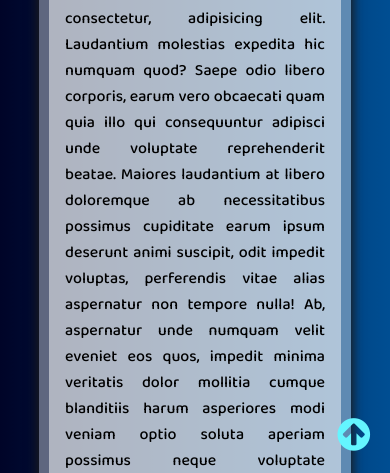
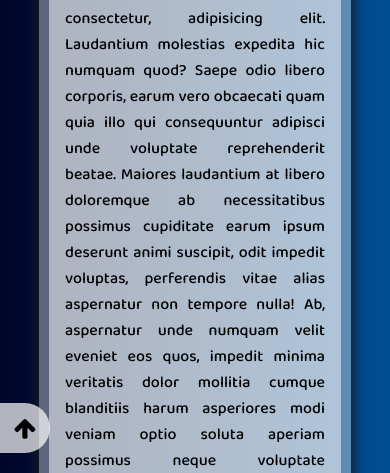
Before and after one commit to vilay1702/blogWebsite, a plain HTML site: page index.html in a window 390 px wide. Shown: the part 371-844 px from the top of the page. Drawn offline with nearby package versions, Linux system fonts and the light colour scheme.

Commit message:
updated style.css

```diff
--- a/index.html
+++ b/index.html
@@ -18,7 +18,8 @@
   </head>
   <body>
     <div id="backToTop"></div>
-    <a href="#backToTop" id="toTop"><i class="fa fa-arrow-circle-up"></i></a>
+    <!-- <a href="#backToTop" id="toTop"><i class="fa fa-arrow-circle-up"></i></a> -->
+    <a href="#backToTop" id="toTop"><i class="fa fa-arrow-up"></i></a>
     <header>
       <nav>
         <a id="logo" href="index.html">Blogggs</a>
--- a/style.css
+++ b/style.css
@@ -107,11 +107,18 @@ main {
 #toTop {
   z-index: 10;
   position: fixed;
-  right: 20px;
+  left: 0px;
   bottom: 20px;
-  font-size: 38px;
-  color: #64f5ff;
   transition: var(--transition);
+  font-size: 24px;
+  color: #000000;
+  width: 50px;
+  height: 50px;
+  background-color: #ffffffb2;
+  border-radius: 0px 50% 50% 0px;
+  display: flex;
+  justify-content: center;
+  align-items: center;
 }
 
 /* =========================== Blogs ============================ */
@@ -174,7 +181,7 @@ main {
     display: flex;
     flex-direction: column;
   }
-  .blog:nth-child(odd) img {
-    order: 2;
+  .blog img {
+    order: 1;
   }
 }
```
